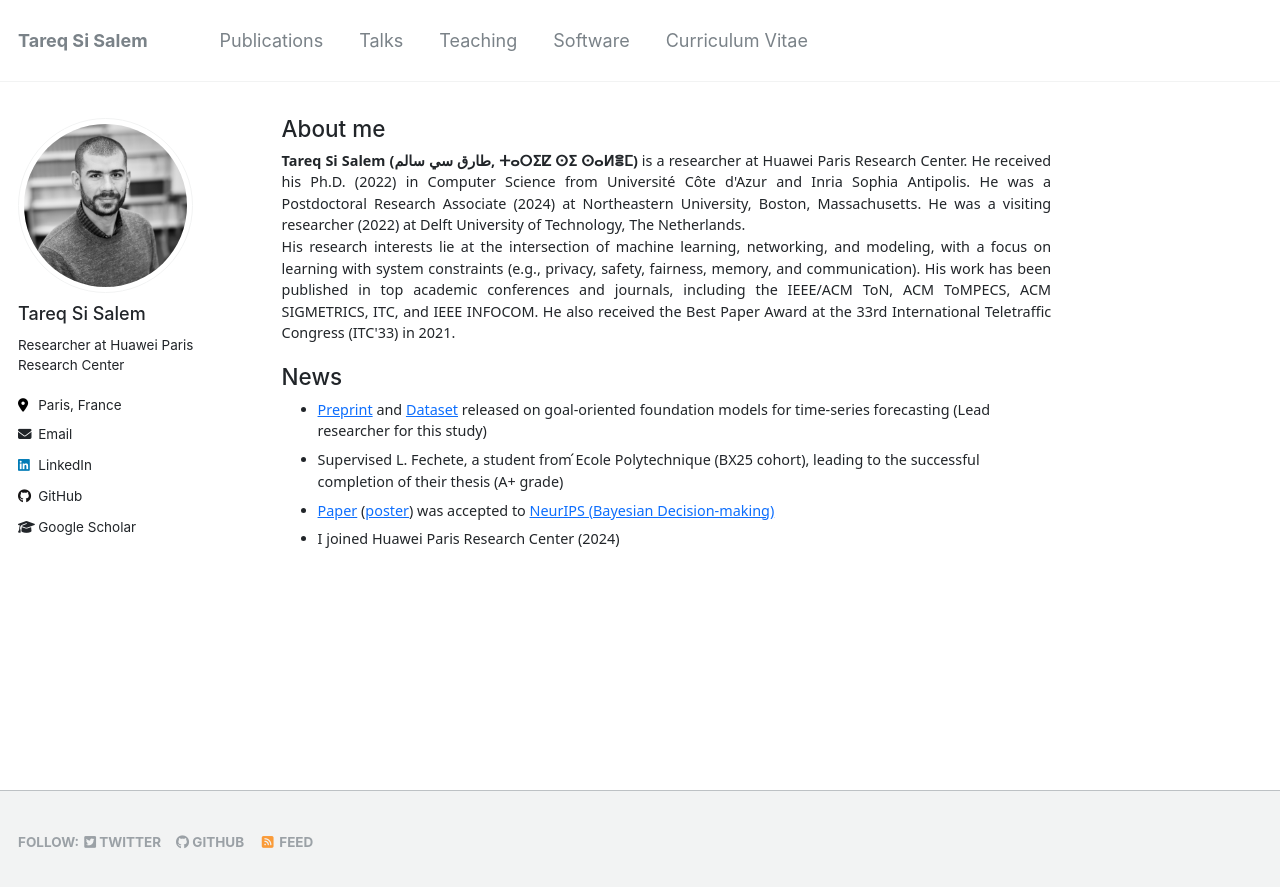
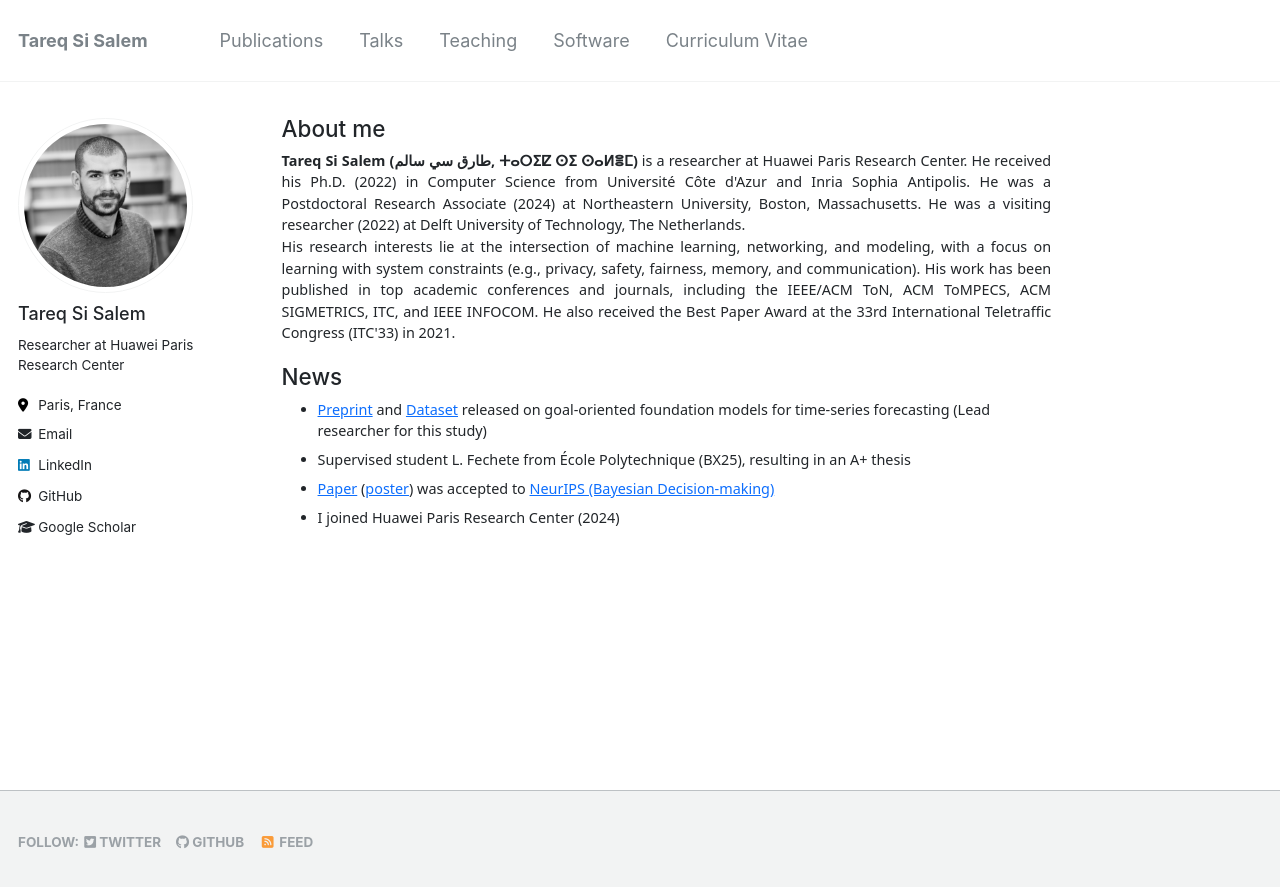
Before and after one commit to tareq-si-salem/tareq-si-salem.github.io, a Jekyll site: the page built from _pages/about.md, in a window 1280 px wide. Shown: the top 887 px of the page. Built offline with Jekyll 4.4.1, drawn with Linux system fonts in a browser that asks for light colours.

Commit message:
Update about.md

```diff
--- a/_pages/about.md
+++ b/_pages/about.md
@@ -97,8 +97,7 @@
 <h5> News </h5>
 <ul>
  <li> <a href="https://arxiv.org/pdf/2504.17493">Preprint</a> and <a href="https://huggingface.co/datasets/netop/Beam-Level-Traffic-Timeseries-Dataset/tree/main">Dataset</a> released on goal-oriented foundation models for time-series forecasting (Lead researcher for this study)</li>
- <li>Supervised L. Fechete, a student from  ́Ecole Polytechnique (BX25 cohort), leading to the successful
-completion of their thesis (A+ grade)</li>
+ <li>Supervised student L. Fechete from École Polytechnique (BX25), resulting in an A+ thesis</li>
  <li> <a href="https://openreview.net/pdf?id=PGvVf2h2Yb">Paper</a> (<a href="/files/pdf/Poster_NeurIPS_2024.pdf">poster</a>) was accepted to <a href="https://gp-seminar-series.github.io/neurips-2024/">NeurIPS (Bayesian Decision-making)</a></li>
  <li> I joined Huawei Paris Research Center (2024)</li>
 </ul>
```
